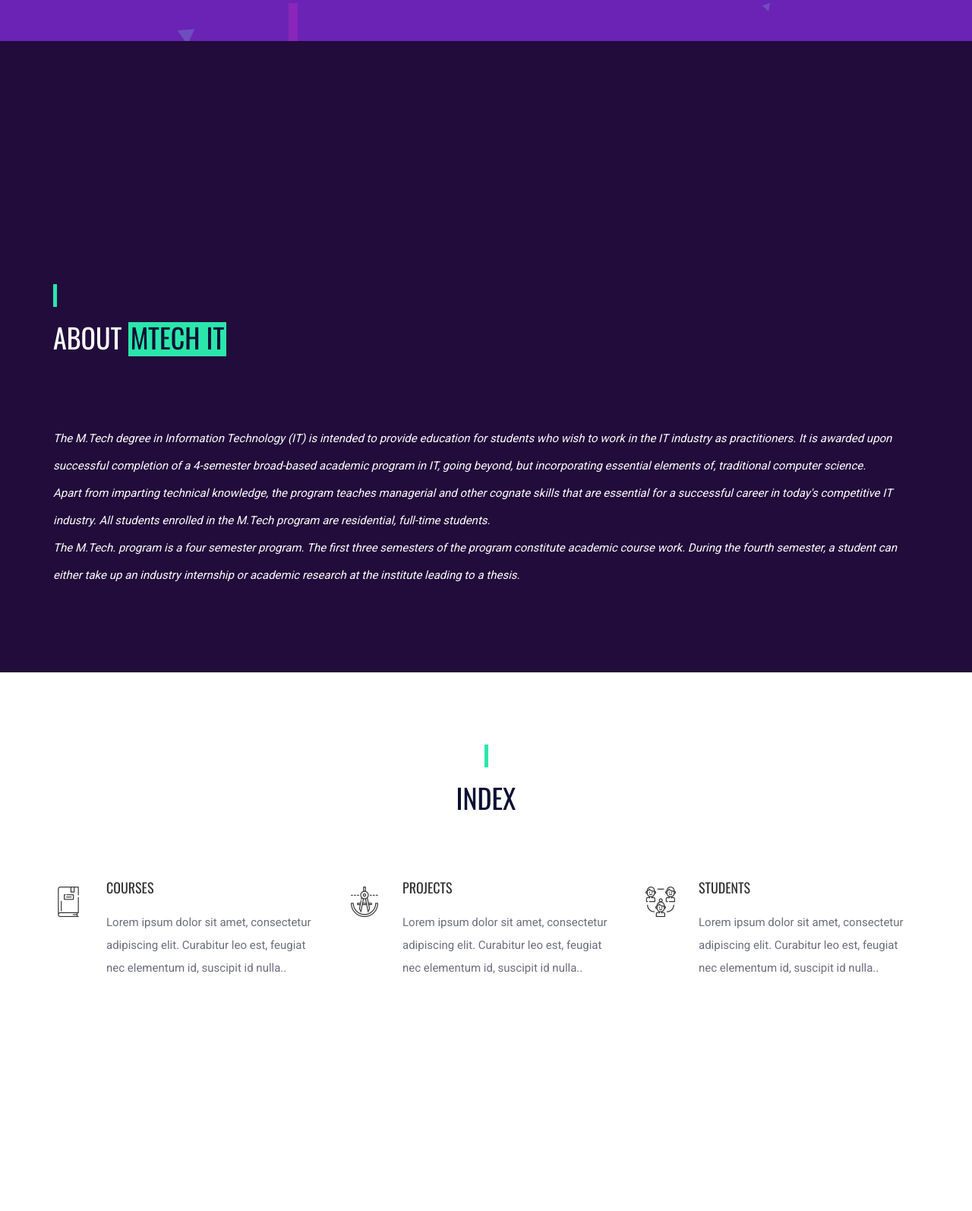
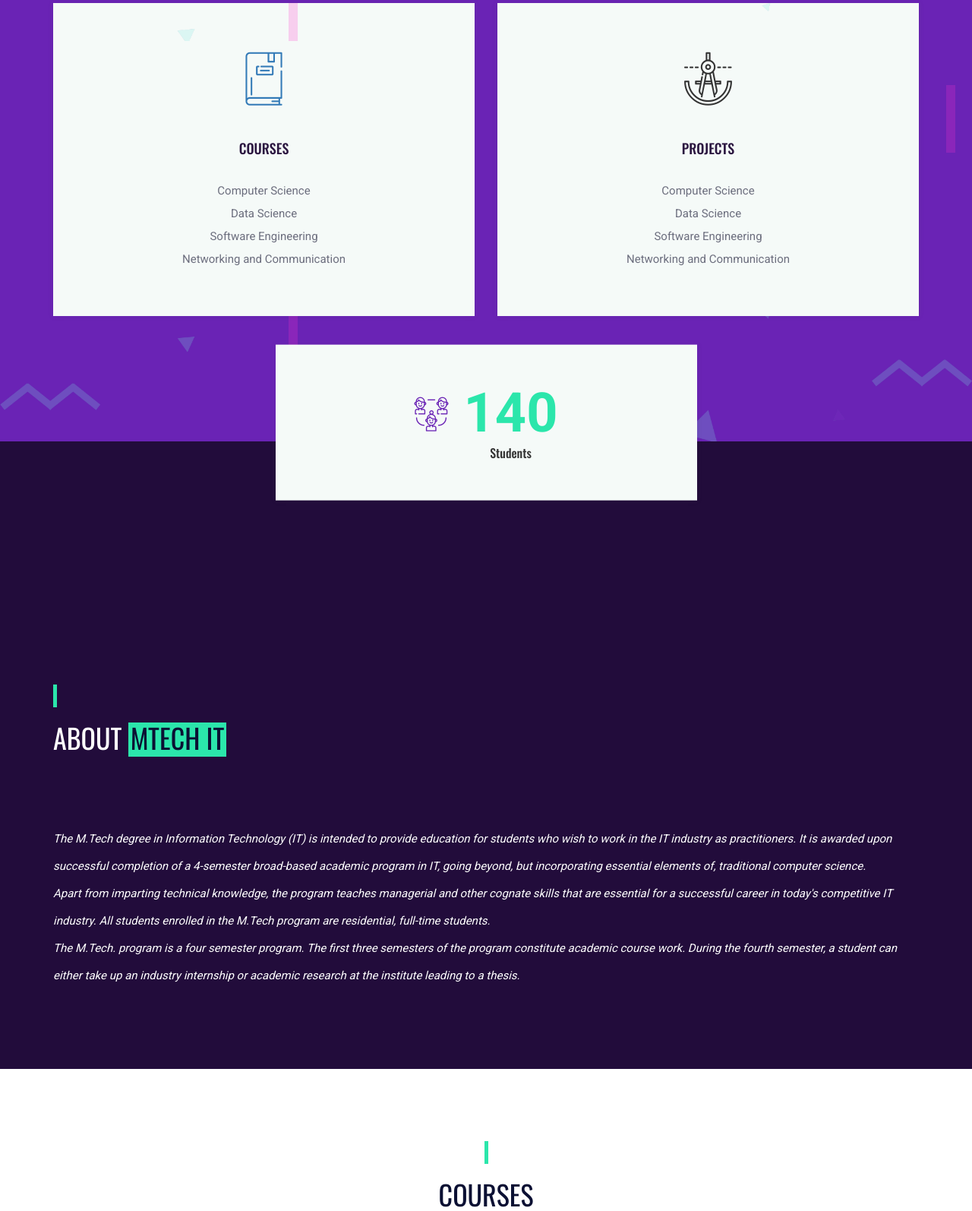
Before and after one commit to Anirudh-C/placements, a plain HTML site: page mtechit.html in a window 1280 px wide. Shown: the part 351-1945 px from the top of the page at 76% size. Before the commit the page ends 1835 px from the top, so only its background shows below. Drawn offline with nearby package versions, Linux system fonts and the light colour scheme.

Commit message:
need to add projects

```diff
--- a/mtechit.html
+++ b/mtechit.html
@@ -68,8 +68,67 @@
 		</div>
 	</div>
 
+	<div class="about-section">
+		<div class="overlay"></div>
+		<!-- card section -->
+		<div class="card-section">
+			<div class="container">
+				<div class="row">
+					<!-- single card -->
+					<div class="col-md-6 col-sm-6">
+                        <a href="#courses">
+                            <div class="lab-card">
+                                <div class="icon">
+                                    <i class="flaticon-015-book"></i>
+                                </div>
+                                <h2>Courses</h2>
+                                <p>Computer Science<br>Data Science<br>Software Engineering<br>Networking and Communication</p>
+                            </div>
+                        </a>
+					</div>
+					<!-- single card -->
+					<div class="col-md-6 col-sm-6">
+						<div class="lab-card">
+							<div class="icon">
+								<i class="flaticon-011-compass"></i>
+							</div>
+							<h2>Projects</h2>
+                            <p>Computer Science<br>Data Science<br>Software Engineering<br>Networking and Communication</p>
+						</div>
+					</div>
+				</div>
+			</div>
+		</div>
+		<!-- card section end-->
 
-	<div class="testimonial-section pb100">
+
+		<!-- About contant -->
+		<div class="about-contant">
+			<div class="container">
+				<div class="intro-video">
+					<div class="row facts">
+                        <div class="col-md-3 col-sm-3"></div>
+						<div class="col-md-6 col-sm-6">
+                            <div class="lab-card">
+                                <div class="fact">
+                                    <div class="icon">
+                                        <i class="flaticon-008-team"></i>
+                                    </div>
+                                    <div class="fact-text">
+                                        <h2>140</h2>
+                                        <h3>Students</h3>
+                                    </div>
+                                </div>
+                            </div>
+						</div>
+                        <div class="col-md-3 col-sm-3"></div>
+					</div>
+				</div>
+			</div>
+		</div>
+	</div>
+	<div class="testimonial-section spad">
+		<div class="test-overlay"></div>
 		<div class="container">
 			<div class="row">
 				<div class="col-md-12">
@@ -90,55 +149,84 @@
 			</div>
 		</div>
 	</div>
-
-
-	<!-- Services section -->
 	<div class="services-section spad">
 		<div class="container">
 			<div class="section-title dark">
-				  <h2>Index</h2>
+				  <h2 id="courses">Courses</h2>
 			</div>
 			<div class="row">
 				<!-- single service -->
-				<div class="col-md-4 col-sm-6">
+				<div class="col-md-6 col-sm-6">
 					<div class="service">
-						<div class="icon">
-							<i class="flaticon-015-book"></i>
-						</div>
 						<div class="service-text">
-							<h2>Courses</h2>
-							<p>Lorem ipsum dolor sit amet, consectetur adipiscing elit. Curabitur leo est, feugiat nec elementum id, suscipit id nulla..</p>
+							<h2>Computer Science</h2>
+                            <p>Theory Of Computation<br>
+                            Artificial Intelligence<br>
+                            Competitive Programming<br>
+                            Distributed Computing<br>
+                            Cryptography and Network Security<br>
+                            Design and analysis of Safety Critical systems<br>
+                            Mathematical Models of Computation<br>
+                            Theoretical Computer Sciences
+                            </p>
 						</div>
 					</div>
 				</div>
 				<!-- single service -->
-				<div class="col-md-4 col-sm-6">
+				<div class="col-md-6 col-sm-6">
 					<div class="service">
-						<div class="icon">
-							<i class="flaticon-011-compass"></i>
+						<div class="service-text">
+							<h2>Data Science</h2>
+                            <p>This sub major provides theoretical foundations of computing, information science, data structures and algorithms. Engineering issues like database design, data mining, information systems design and a comprehensive understanding of large information systems.</p>
+                            <p>Data Modeling<br>
+                            Data Analytics<br>
+                            Multi Agent Systems<br>
+                            Advanced Database Management Systems<br>
+                            Web Information Retrieval<br>
+                            Geographic Information Systems<br>
+                            Foundations of Big Data<br>
+                            Machine learning<br>
+                            Algorithms for Massive datasets
+                            </p>
 						</div>
+					</div>
+				</div>
+			<div class="row">
+				<!-- single service -->
+				<div class="col-md-6 col-sm-6">
+					<div class="service">
 						<div class="service-text">
-							<h2>Projects</h2>
-							<p>Lorem ipsum dolor sit amet, consectetur adipiscing elit. Curabitur leo est, feugiat nec elementum id, suscipit id nulla..</p>
+							<h2>Software Engineering</h2>
+                            <p>To educate the students to be high quality software engineers, with strong hands-on experience and with strong foundations in computer science concepts and to contribute original and groundbreaking ideas to the state-of-the art in SE by actively involving in research.</p>
+                            <p>Design Patterns<br>
+                            Usability<br>
+                            Software testing<br>
+                            Data Modeling<br>
+                            Automated Formal Verification<br>
+                            Geographic Information Systems
+                            </p>
 						</div>
 					</div>
 				</div>
 				<!-- single service -->
-				<div class="col-md-4 col-sm-6">
+				<div class="col-md-6 col-sm-6">
 					<div class="service">
-						<div class="icon">
-							<i class="flaticon-008-team"></i>
-						</div>
 						<div class="service-text">
-							<h2>Students</h2>
-							<p>Lorem ipsum dolor sit amet, consectetur adipiscing elit. Curabitur leo est, feugiat nec elementum id, suscipit id nulla..</p>
+							<h2>Networking and Communication</h2>
+                            <p>This stream covers a detailed understanding on various types of communication systems and protocols.</p>
+                            <p>Wireless Access Networks<br>
+                            Wireless Sensor networks<br>
+                            Internet Of Things<br>
+                            Digital Image Processing<br>
+                            Mobile computing with IMS Architecture<br>
+                            Computer Vision
+                            </p>
 						</div>
 					</div>
 				</div>
 			</div>
 		</div>
 	</div>
-	<!-- services section end -->
 	<!--====== Javascripts & Jquery ======-->
 	<script src="js/jquery-2.1.4.min.js"></script>
 	<script src="js/bootstrap.min.js"></script>
```
Also changed, not shown: contact.html (+12 -17 lines).
